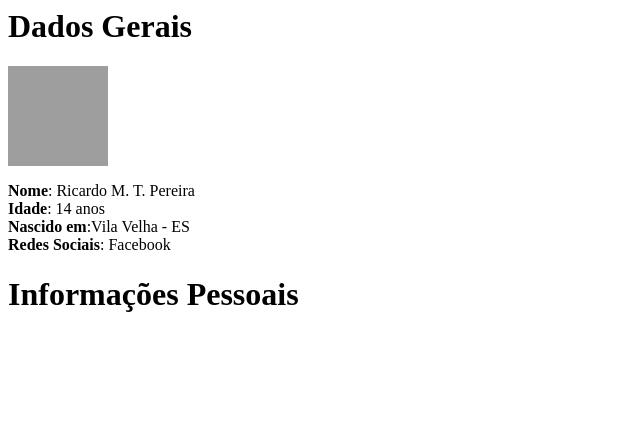
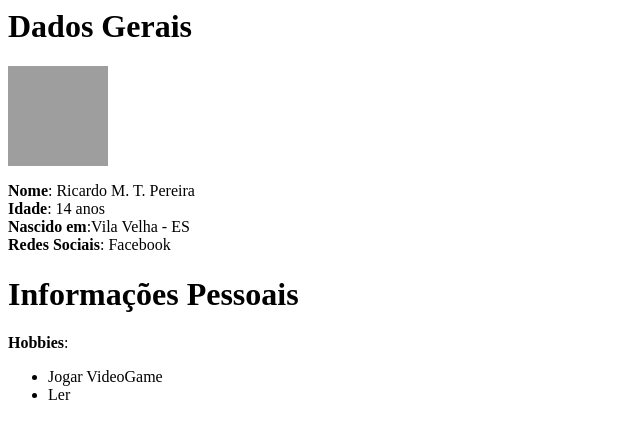
Before and after one commit to RicardoMTP8/RicardoMTP8.github.io, a plain HTML site: page index.html in a window 1280 px wide. Shown: the whole page, without its empty margins (0-640 px from the left). Drawn offline with Linux system fonts and the light colour scheme; grey boxes are pictures that could not be loaded.

Commit message:
Update index.html

```diff
--- a/index.html
+++ b/index.html
@@ -11,12 +11,19 @@
      <p><b>Nome</b>: Ricardo M. T. Pereira<br/>
      <b>Idade</b>: 14 anos<br/>
      <b>Nascido em</b>:Vila Velha - ES<br/>
-     <b>Redes Sociais</b>: Facebook<p>
+     <b>Redes Sociais</b>: Facebook</p>
 
 
 
     <h1>Informações Pessoais</h1>
 
+    <p><b>Hobbies</b>:<br/>
+      <ul>
+        <li>Jogar VideoGame</li>
+        <li>Ler</li>
+    </ul>
+
+
   </body>
 
 </html>
```
